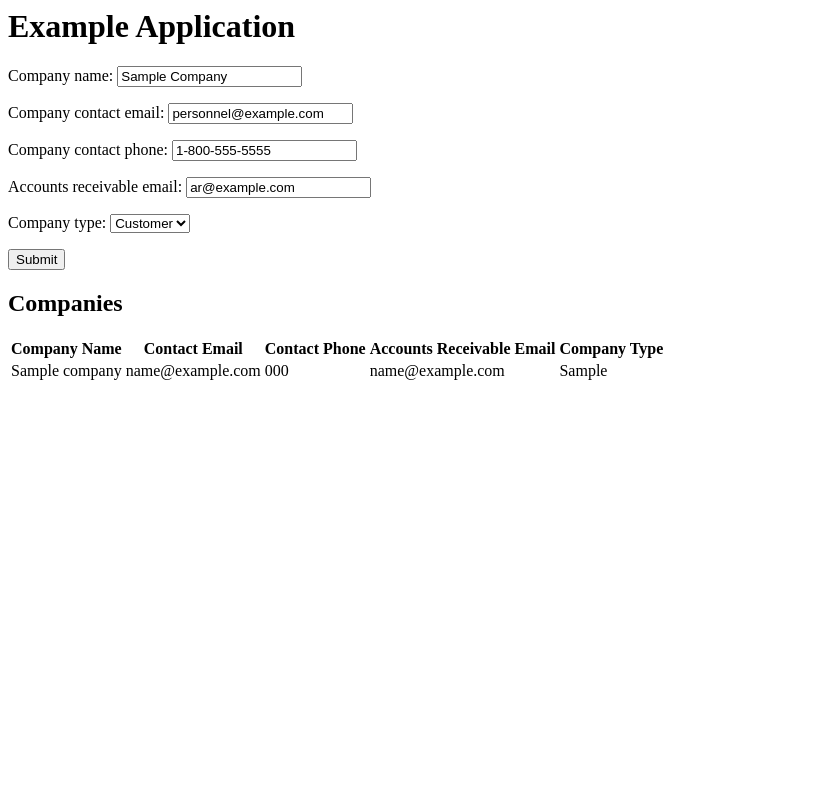
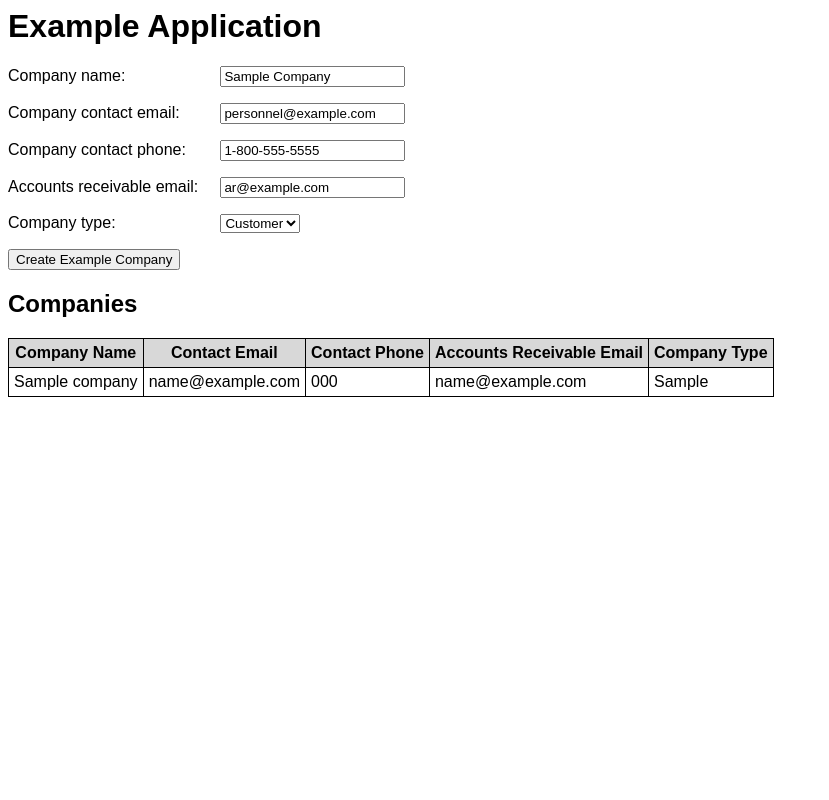
Before and after one commit to idempotencecloud/example-application, a Django app: page / in a window 1280 px wide. Shown: the whole page, without its empty margins (0-829 px from the left). Run offline with Django 3.2, Linux system fonts and the light colour scheme; tables that the repository leaves empty hold one stand-in row (values such as "Sample post").

Commit message:
Use operator overloading to limit table results and style table.

```diff
--- a/business_case/app/templates/index.html
+++ b/business_case/app/templates/index.html
@@ -1,11 +1,36 @@
 <!-- app/templates/index.html -->
 <h1>Example Application</h1>
-
+<style>
+  form p label {
+    display: inline-block;
+    min-width: 13rem;
+  }
+</style>
 <form method="post">
-  {% csrf_token %} {{ company_form.as_p }} {{ individual_form.as_p }}
-  <button type="submit">Submit</button>
+  {% csrf_token %} {{ company_form.as_p }}
+  <button type="submit">Create Example Company</button>
 </form>
 
+<style>
+  body {
+    font-family: Arial, Helvetica, sans-serif;
+  }
+  table,
+  th,
+  td {
+    border: 1px solid black;
+    border-collapse: collapse;
+    padding: 5px;
+  }
+
+  thead tr {
+    background-color: #d8d8d8;
+  }
+
+  tbody tr:nth-child(even) {
+    background-color: #d8d8d8;
+  }
+</style>
 <h2>Companies</h2>
 <table>
   <thead>
--- a/business_case/app/views.py
+++ b/business_case/app/views.py
@@ -24,8 +24,7 @@ def index(request):
             'company_type': 'CUSTOMER',
         })
 
-
-    companies = Company.objects.all().order_by('-id')
+    companies = Company.objects.all().order_by('-id')[0:10]
     context = {
         'company_form': company_form,
         'companies': companies,
```
